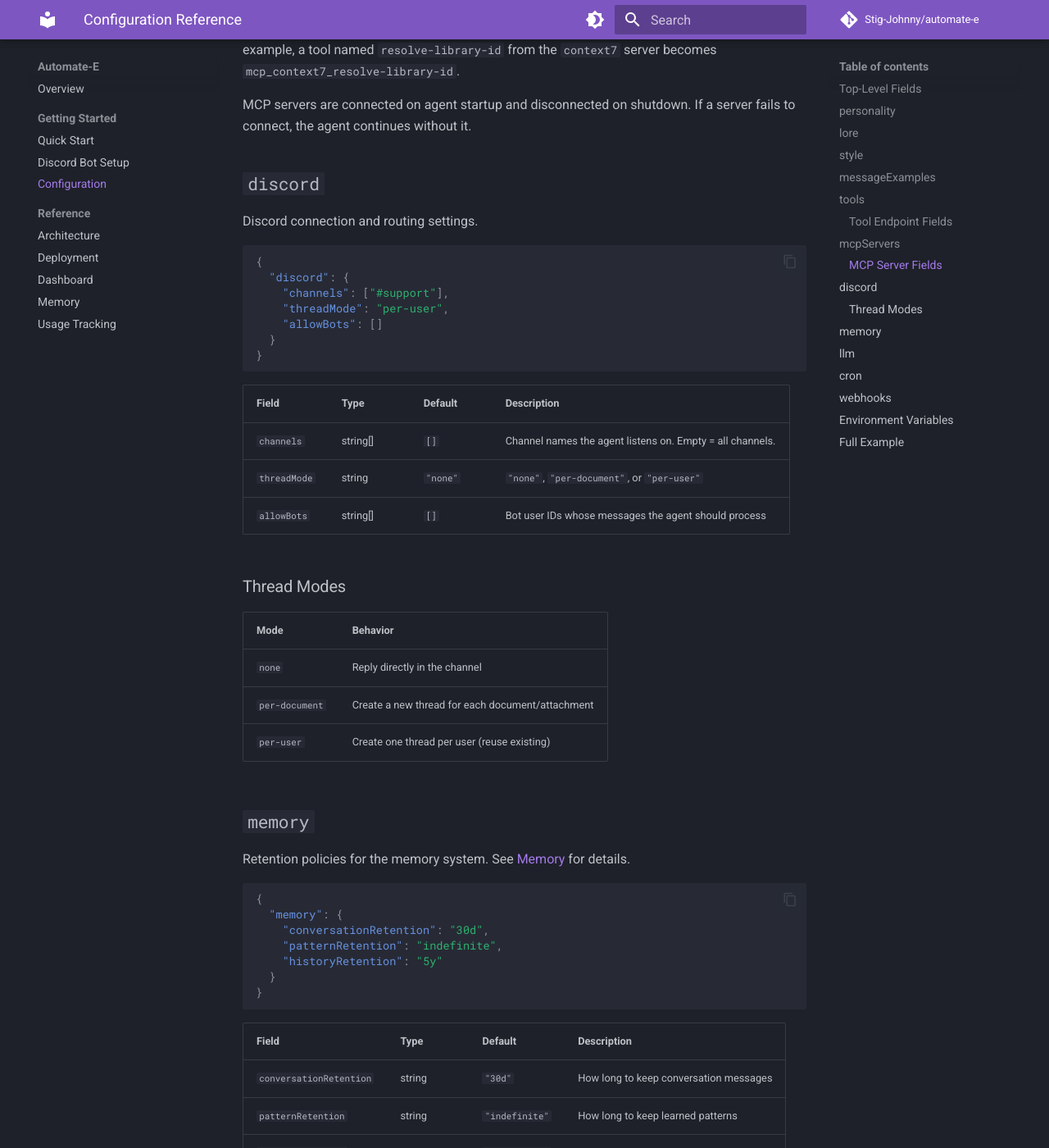
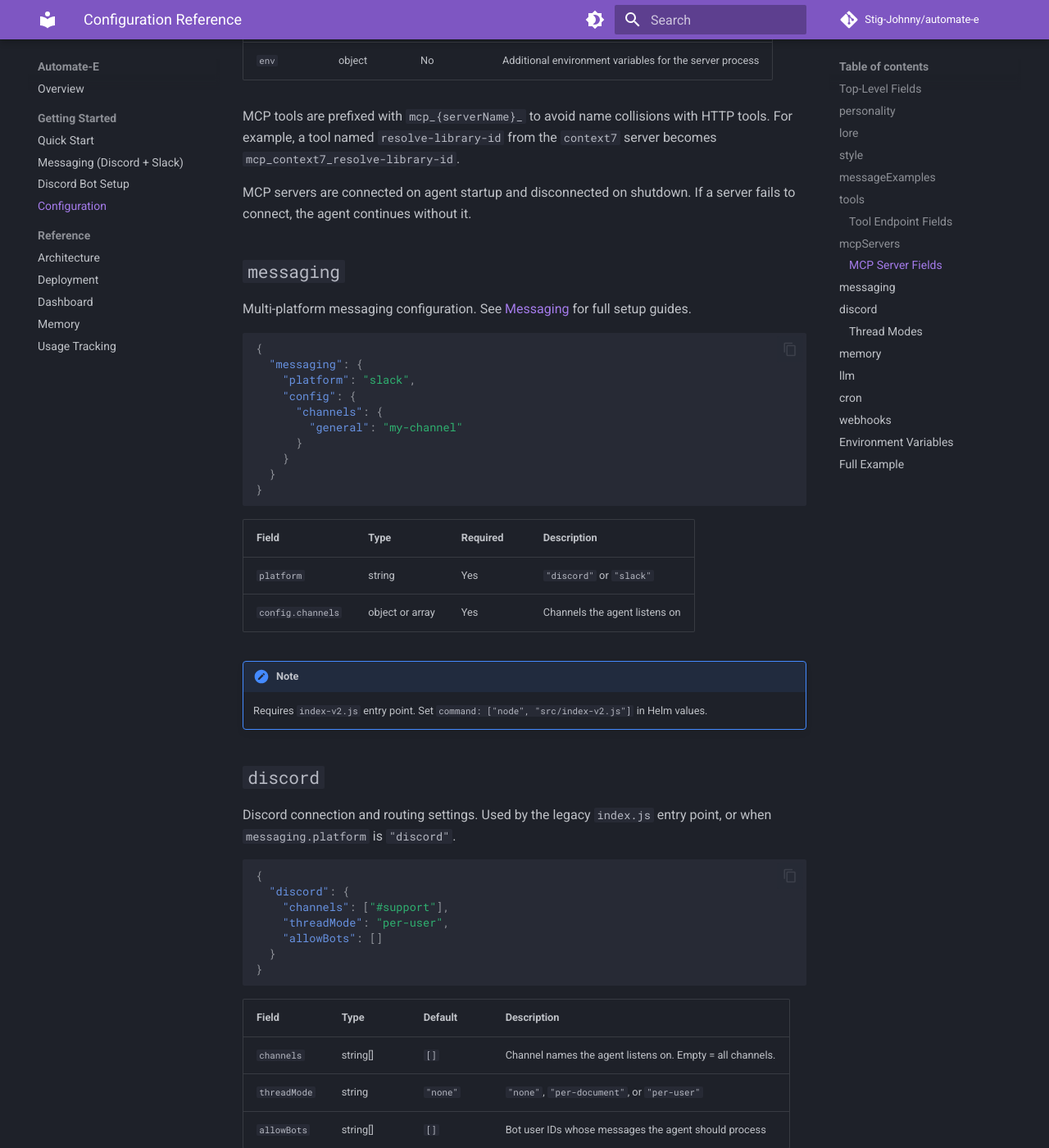
Before and after one commit to Stig-Johnny/automate-e, an MkDocs documentation site: the page built from docs/configuration.md, in a window 1280 px wide and 1400 px high, scrolled down 3951 px. Shown: the whole window at 82% size. Built offline with MkDocs 1.6.1 and Material for MkDocs 9.7.7, drawn with Linux system fonts in a browser that asks for light colours; comment, search, counter and statistics services are not loaded; some of the changed text lies outside the part shown.

Commit message:
feat: production-ready multi-platform messaging + docs
- Remove debug logging from Slack adapter
- Add messaging.md docs (Slack setup, adapter architecture, Helm config)
- Update configuration.md with messaging field, Slack env vars
- Update mkdocs.yml with messaging page, description

Co-Authored-By: Claude Opus 4.6 (1M context) <noreply@anthropic.com>

````diff
--- a/docs/configuration.md
+++ b/docs/configuration.md
@@ -18,7 +18,8 @@ Agents are defined by a single `character.json` file. This page documents every
 | `messageExamples` | object[] | No | Few-shot examples for consistent behavior |
 | `tools` | object[] | No | HTTP APIs the agent can call |
 | `mcpServers` | object | No | MCP servers the agent can use as tools |
-| `discord` | object | Yes | Discord connection settings |
+| `messaging` | object | No | Multi-platform messaging config (see [Messaging](messaging.md)). Overrides `discord`. |
+| `discord` | object | No | Discord connection settings (legacy, use `messaging` for new agents) |
 | `memory` | object | No | Memory retention policies |
 | `llm` | object | Yes | LLM provider and model settings |
 
@@ -152,9 +153,34 @@ MCP tools are prefixed with `mcp_{serverName}_` to avoid name collisions with HT
 
 MCP servers are connected on agent startup and disconnected on shutdown. If a server fails to connect, the agent continues without it.
 
+## `messaging`
+
+Multi-platform messaging configuration. See [Messaging](messaging.md) for full setup guides.
+
+```json
+{
+  "messaging": {
+    "platform": "slack",
+    "config": {
+      "channels": {
+        "general": "my-channel"
+      }
+    }
+  }
+}
+```
+
+| Field | Type | Required | Description |
+|-------|------|----------|-------------|
+| `platform` | string | Yes | `"discord"` or `"slack"` |
+| `config.channels` | object or array | Yes | Channels the agent listens on |
+
+!!! note
+    Requires `index-v2.js` entry point. Set `command: ["node", "src/index-v2.js"]` in Helm values.
+
 ## `discord`
 
-Discord connection and routing settings.
+Discord connection and routing settings. Used by the legacy `index.js` entry point, or when `messaging.platform` is `"discord"`.
 
 ```json
 {
@@ -274,7 +300,9 @@ These are set on the container, not in `character.json`.
 | Variable | Required | Description |
 |----------|----------|-------------|
 | `CHARACTER_FILE` | Yes | Path to `character.json` (e.g., `/config/character.json`) |
-| `DISCORD_BOT_TOKEN` | Yes | Discord bot token |
+| `DISCORD_BOT_TOKEN` | Discord agents | Discord bot token |
+| `SLACK_BOT_TOKEN` | Slack agents | Slack Bot User OAuth Token (`xoxb-...`) |
+| `SLACK_APP_TOKEN` | Slack agents | Slack App-Level Token for Socket Mode (`xapp-...`) |
 | `ANTHROPIC_API_KEY` | Yes | Anthropic API key |
 | `DATABASE_URL` | No | Postgres connection string. Omit for in-memory mode. |
 | `DISCORD_WEBHOOK_URL` | No | Discord webhook URL for cron mode output. |
--- a/mkdocs.yml
+++ b/mkdocs.yml
@@ -1,5 +1,5 @@
 site_name: Automate-E
-site_description: Kubernetes-native AI agent runtime for Discord
+site_description: Kubernetes-native AI agent runtime for Discord and Slack
 site_url: https://stig-johnny.github.io/automate-e/
 repo_url: https://github.com/Stig-Johnny/automate-e
 repo_name: Stig-Johnny/automate-e
@@ -44,6 +44,7 @@ nav:
   - Overview: index.md
   - Getting Started:
     - Quick Start: quickstart.md
+    - Messaging (Discord + Slack): messaging.md
     - Discord Bot Setup: discord-setup.md
     - Configuration: configuration.md
   - Reference:
````
Also changed, not shown: docs/messaging.md (added, +192 -0 lines), 1 other file.
